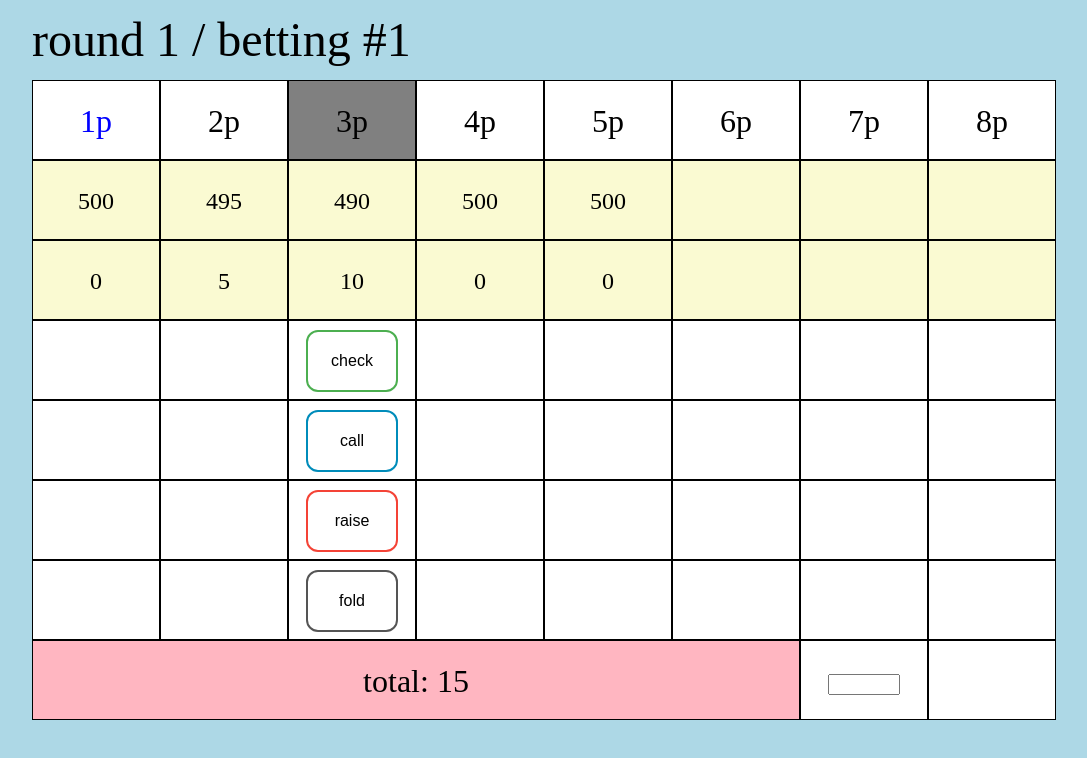
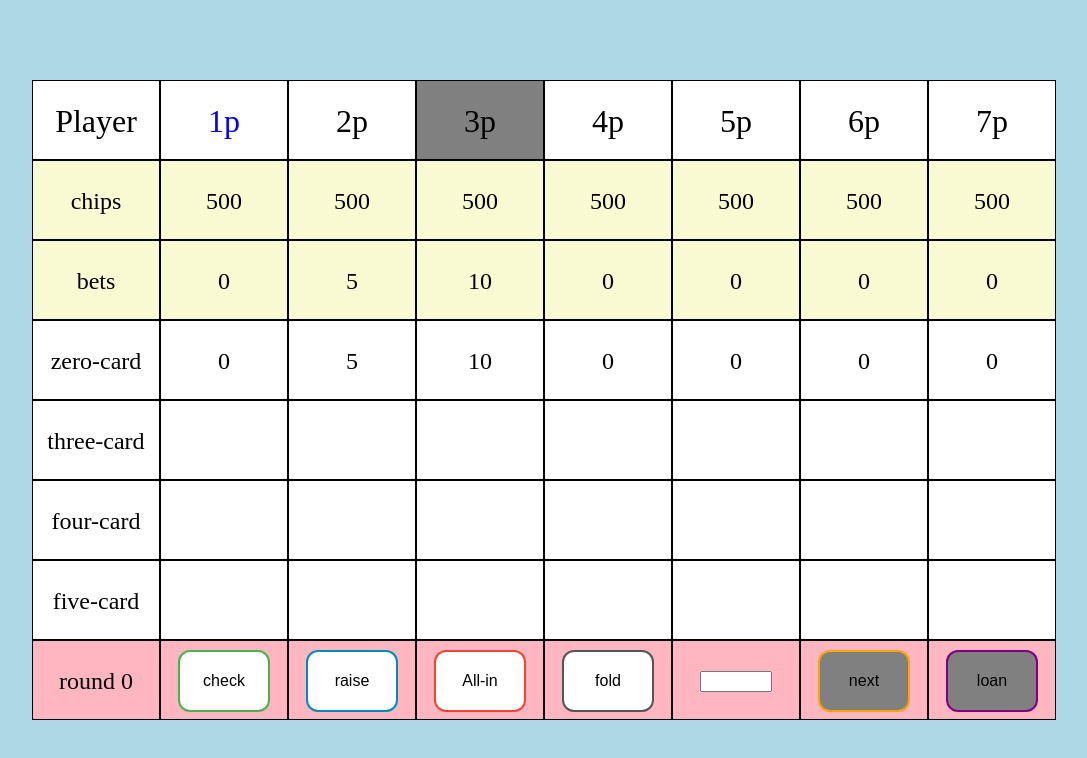
Before and after one commit to mathrabbit1028/Poker_Betting, a plain HTML site: page index.html in a window 1280 px wide. Both pictures are taken after a click on the button "next". Shown: the whole page, without its empty margins (96-1183 px from the left). Drawn offline with Linux system fonts and the light colour scheme.

Commit message:
new version 1.0
next version: loan added

```diff
--- a/index.html
+++ b/index.html
@@ -9,6 +9,7 @@
 </head>
 <body onload="start()">
     <div class="grid">
+        <div class="player">Player</div>
         <div class="player">1p</div>
         <div class="player">2p</div>
         <div class="player">3p</div>
@@ -16,7 +17,8 @@
         <div class="player">5p</div>
         <div class="player">6p</div>
         <div class="player">7p</div>
-        <div class="player">8p</div>
+
+        <div class="chips">chips</div>
         <div class="chips"></div>
         <div class="chips"></div>
         <div class="chips"></div>
@@ -24,6 +26,8 @@
         <div class="chips"></div>
         <div class="chips"></div>
         <div class="chips"></div>
+
+        <div class="chips">bets</div>
         <div class="chips"></div>
         <div class="chips"></div>
         <div class="chips"></div>
@@ -31,44 +35,50 @@
         <div class="chips"></div>
         <div class="chips"></div>
         <div class="chips"></div>
-        <div class="chips"></div>
-        <div class="chips"></div>
+        <div class="table">zero-card</div>
+        <div class="table"></div>
+        <div class="table"></div>
+        <div class="table"></div>
+        <div class="table"></div>
+        <div class="table"></div>
+        <div class="table"></div>
+        <div class="table"></div>
+
+        <div class="table">three-card</div>
+        <div class="table"></div>
+        <div class="table"></div>
+        <div class="table"></div>
+        <div class="table"></div>
+        <div class="table"></div>
+        <div class="table"></div>
+        <div class="table"></div>
+
+        <div class="table">four-card</div>
+        <div class="table"></div>
+        <div class="table"></div>
+        <div class="table"></div>
+        <div class="table"></div>
+        <div class="table"></div>
+        <div class="table"></div>
+        <div class="table"></div>
+
+        <div class="table">five-card</div>
+        <div class="table"></div>
+        <div class="table"></div>
+        <div class="table"></div>
+        <div class="table"></div>
+        <div class="table"></div>
+        <div class="table"></div>
+        <div class="table"></div>
+
+        <div class="betting" style="font-size: 1.5em">round 0</div>
         <div class="betting"><button class="button" id="check" onclick="check()">check</button></div>
-        <div class="betting"><button class="button" id="check" onclick="check()">check</button></div>
-        <div class="betting"><button class="button" id="check" onclick="check()">check</button></div>
-        <div class="betting"><button class="button" id="check" onclick="check()">check</button></div>
-        <div class="betting"><button class="button" id="check" onclick="check()">check</button></div>
-        <div class="betting"><button class="button" id="check" onclick="check()">check</button></div>
-        <div class="betting"><button class="button" id="check" onclick="check()">check</button></div>
-        <div class="betting"><button class="button" id="check" onclick="check()">check</button></div>
-        <div class="betting"><button class="button" id="call" onclick="call()">call</button></div>
-        <div class="betting"><button class="button" id="call" onclick="call()">call</button></div>
-        <div class="betting"><button class="button" id="call" onclick="call()">call</button></div>
-        <div class="betting"><button class="button" id="call" onclick="call()">call</button></div>
-        <div class="betting"><button class="button" id="call" onclick="call()">call</button></div>
-        <div class="betting"><button class="button" id="call" onclick="call()">call</button></div>
-        <div class="betting"><button class="button" id="call" onclick="call()">call</button></div>
-        <div class="betting"><button class="button" id="call" onclick="call()">call</button></div>
         <div class="betting"><button class="button" id="raise" onclick="raise()">raise</button></div>
-        <div class="betting"><button class="button" id="raise" onclick="raise()">raise</button></div>
-        <div class="betting"><button class="button" id="raise" onclick="raise()">raise</button></div>
-        <div class="betting"><button class="button" id="raise" onclick="raise()">raise</button></div>
-        <div class="betting"><button class="button" id="raise" onclick="raise()">raise</button></div>
-        <div class="betting"><button class="button" id="raise" onclick="raise()">raise</button></div>
-        <div class="betting"><button class="button" id="raise" onclick="raise()">raise</button></div>
-        <div class="betting"><button class="button" id="raise" onclick="raise()">raise</button></div>
+        <div class="betting"><button class="button" id="allin" onclick="allin()">All-in</button></div>
         <div class="betting"><button class="button" id="fold" onclick="fold()">fold</button></div>
-        <div class="betting"><button class="button" id="fold" onclick="fold()">fold</button></div>
-        <div class="betting"><button class="button" id="fold" onclick="fold()">fold</button></div>
-        <div class="betting"><button class="button" id="fold" onclick="fold()">fold</button></div>
-        <div class="betting"><button class="button" id="fold" onclick="fold()">fold</button></div>
-        <div class="betting"><button class="button" id="fold" onclick="fold()">fold</button></div>
-        <div class="betting"><button class="button" id="fold" onclick="fold()">fold</button></div>
-        <div class="betting"><button class="button" id="fold" onclick="fold()">fold</button></div>
-        <div class="total"></div>
-        <div class="input"><input type="number" style="width:5vw"></div>
-        <div class="next"><button class="button" id="next" onclick="next()">next</button></div>
-        <div class="box"> round 1 / betting #1</div>
+        <div class="betting"><input type="number" style="width:5vw"></div>
+        <div class="betting"><button class="button" id="next" onclick="next()">next</button></div>
+        <div class="betting"><button class="button" id="loan" onclick="loan()">loan</button></div>
     </div>
     <script src="src/index.js"></script>
 </body>
--- a/src/index.js
+++ b/src/index.js
@@ -1,22 +1,20 @@
-var number = 5;
+var number = 7;
 var initial = 500;
-var chips = [];
-var bets = [];
+var chips = [0];
+var bets = [[0], [0], [0], [0], [0]];
 var round = 0, betting = 0;
 var small = 5, large = 10, smallPlayer = 2, bigPlayer = 1;
-var dealer = -1, turn = -1;
-var total = 0, now = 0;
-var isfold = [], live = number;
+var dealer = 0, turn = 0, isFirst = true, ch = [0], keep = false;
+var now = 0;
+var isfold = [false];
 
 var playerList = document.querySelectorAll(".player");
 var chipsList = document.querySelectorAll(".chips");
+var tableList = document.querySelectorAll(".table");
 var buttonList = document.querySelectorAll(".button");
 
 function draw() {
-    total = 0;
-    document.querySelector(".box").innerHTML = "round " + round.toString() + " / betting #" + betting.toString();
-
-    for (var i = 0; i < number; i++) {
+    for (var i = 1; i <= number; i++) {
         if (i == dealer) playerList.item(i).style.color = "blue";
         else playerList.item(i).style.color = "black";
         if (i == turn) playerList.item(i).style.backgroundColor = "gray";
@@ -24,125 +22,172 @@ function draw() {
         if (isfold[i]) playerList.item(i).style.setProperty("text-decoration", "line-through");
     }
 
-    for (var i = 0; i < number; i++) {
+    for (var i = 1; i <= number; i++) {
         chipsList.item(i).innerHTML = chips[i];
     }
-    for (var i = 0; i < number; i++) {
-        chipsList.item(i + 8).innerHTML = bets[i];
-        total = total + bets[i];
+    for (var i = 1; i <= number; i++) {
+        bets[0][i] = 0;
+        for (var j = 1; j <= betting; j++) bets[0][i] = bets[0][i] + bets[j][i];
+        chipsList.item(i + 8).innerHTML = bets[0][i];
     }
 
-    for (var i = 0; i < 32; i++) {
-        if (i % 8 === turn) buttonList.item(i).style.display = "inline-block";
-        else buttonList.item(i).style.display = "none";
+    for (var i = 1; i <= number; i++) {
+        for (var j = 1; j <= betting; j++) tableList.item(i + 8 * j - 8).innerHTML = bets[j][i];
+        for (var j = betting + 1; j <= 4; j++) tableList.item(i +    8 * j - 8).innerHTML = "";
     }
 
-    document.querySelector(".total").innerHTML = "total: " + total.toString();
+    if (isFirst) buttonList.item(0).innerHTML = "check";
+    else buttonList.item(0).innerHTML = "call";
 
-    if (betting == 0 || betting == 5) document.querySelector("#next").style.display = "inline-block";
-    else document.querySelector("#next").style.display = "none";
+    if (!keep) {
+        document.querySelector("#next").disabled = false;
+        for (var i = 0; i < 4; i++) buttonList.item(i).disabled = true;
+    }
+    else {
+        document.querySelector("#next").disabled = true;
+        for (var i = 0; i < 4; i++) buttonList.item(i).disabled = false;
+        if (chips[turn] <= now) {
+            buttonList.item(0).disabled = true;
+            buttonList.item(1).disabled = true;
+        }
+        else {
+            buttonList.item(0).disabled = false;
+            buttonList.item(1).disabled = false;
+        }
+    }
+
+    if (betting == 0) document.querySelector("#loan").disabled = false;
+    else document.querySelector("#loan").disabled = true;
+
 }
 
 function next() {
+    keep = true;
+    isFirst = true;
     if (betting == 0) {
-        dealer = (dealer + 1) % number;
+        for (var i = 1; i <= number; i++) {
+            for (var j = 0; j <= 4; j++) bets[j][i] = 0;
+        }
+        dealer = dealer % number + 1;
         round = round + 1;
         betting = 1;
-        smallPlayer = (dealer + 1) % number;
-        bigPlayer = (dealer + 2) % number;
+        smallPlayer = dealer % number + 1;
+        bigPlayer = (dealer + 1) % number + 1;
         turn = bigPlayer;
-        chips[smallPlayer] = chips[smallPlayer] - round * small;
-        bets[smallPlayer] = round * small;
-        chips[bigPlayer] = chips[bigPlayer] - round * large;
-        bets[bigPlayer] = round * large;
-        now = round * large;
+        bets[1][smallPlayer] = 1 * small;
+        bets[1][bigPlayer] = 1 * large;
+        now = 1 * large;
     }
-    if (betting == 5) {
+    else if (0 < betting && betting < 4) {
+        turn = smallPlayer;
+        betting++;
+        now = 0;
+        for (var i = 1; i <= number; i++) ch[i] = 0;
+    }
+    else if (betting >= 4) {
+        keep = false;
         var val = 1 * document.querySelector("input").value;
-        if (val == '') alert("winner error");
+        if (val == '') {
+            alert("winner error");
+        }
         else {
             document.querySelector("input").value = '';
-            var cnt = 0, iswin = [];
-            for (var i = 0; i < number; i++) iswin.push(false);
+            var cnt = 0, iswin = [false];
+            for (var i = 1; i <= number; i++) iswin.push(false);
             while (val > 0) {
                 cnt++;
-                iswin[val % 10 - 1] = true;
+                iswin[val % 10] = true;
                 val = (val - val % 10) / 10;
             }
-            for (var i = 0; i < number; i++) {
+            for (var i = 1; i <= number; i++) {
+                if (iswin[i]) {
+                    for (var j = 1; j <= number; j++) {
+                        if (bets[0][i] * cnt < bets[0][j]) {
+                            chips[i] = chips[i] + bets[0][i];
+                            chips[j] = chips[j] - bets[0][i];
+                        }
+                        else {
+                            chips[i] = chips[i] + bets[0][j] / cnt;
+                            chips[j] = chips[j] - bets[0][j] / cnt;
+                        }
+                    }
+                }
                 isfold[i] = false;
-                bets[i] = 0;
-                if (iswin[i]) chips[i] = chips[i] + (total - total % cnt) / cnt;
             }
+            betting = 0;
         }
-        betting = 0;
     }
     draw();
 }
 
-function gameEnd() {
-    dealer = (dealer + 1) % number;
-    betting = 1;
-    round++;
+function turnChange() {
+    var starter = turn;
+    ch[turn] = 1;
+    do {
+        turn = turn % number + 1;
+        if (starter == turn) break;
+    } while (isfold[turn] || chips[turn] == bets[turn]);
 
-}
-
-function turnChange() {
-    do {
-        turn = (turn + 1) % number;
-        if (betting >= 2 && turn == smallPlayer) betting++;
-        if (betting == 1 && turn == bigPlayer) {
-            betting++;
-            turn = smallPlayer;
+    if (starter == turn) {
+        betting = 4;
+        keep = false;
+    }
+    else {
+        var cnt = number;
+        for (var i = 1; i <= number; i++) {
+            if (isfold[i] || chips[i] == bets[betting][i]) cnt--;
         }
-    } while (isfold[turn]);
-    if (betting == 5) {
-        turn = -1;
-        alert("input winner");
+        if (cnt == 0) {
+            betting = 4;
+            keep = false;
+        }
+        else {
+            keep = false;
+            for (var i = 1; i <= number; i++) {
+                if (isfold[i] || chips[i] == bets[betting][i]) continue;
+                if (bets[betting][i] == now && ch[i] == 1) continue;
+                keep = true;
+            }
+        }
     }
+    isFirst = false;
 }
 
 function check() {
-    turnChange();
-    draw();
-}
-
-function call() {
-    chips[turn] = chips[turn] - now + bets[turn];
-    bets[turn] = now;
-
+    bets[betting][turn] = now;
     turnChange();
     draw();
 }
 
 function raise() {
     var val = 1 * document.querySelector("input").value;
-    if (val == '' || val <= 0) alert("raise error");
+    if (val == '' || val <= 0 || now + val > chips[turn]) alert("raise error");
     else {
         document.querySelector("input").value = '';
         now = now + val;
-        chips[turn] = chips[turn] - now + bets[turn];
-        bets[turn] = now;
-
+        bets[betting][turn] = now;
         turnChange();
         draw();
     }
 }
 
+function allin() {
+    bets[betting][turn] = chips[turn];
+    now = Math.max(now, bets[betting][turn]);
+    turnChange();
+    draw();
+}
+
 function fold() {
     isfold[turn] = true;
-    live--;
-    if (live == 1) {
-        betting = 5;
-        turn = -1;
-    }
-    else turnChange();
+    turnChange();
     draw();
 }
 
 function start() {
-    for (var i = 0; i < number; i++) chips.push(initial);
-    for (var i = 0; i < number; i++) bets.push(0);
-    for (var i = 0; i < number; i++) isfold.push(false);
+    for (var i = 1; i <= number; i++) chips.push(initial);
+    for (var i = 1; i <= number; i++) for (var j = 0; j <= 4; j++) bets[j].push(0);
+    for (var i = 1; i <= number; i++) isfold.push(false);
+    for (var i = 1; i <= number; i++) ch.push(0);
     draw();
 }
--- a/src/style.css
+++ b/src/style.css
@@ -37,25 +37,7 @@ body {
     text-align: center;
     line-height: 10vh;
 }
-.betting {
-    margin: 0px;
-    border: 1px black solid;
-    background-color: white;
-    text-align: center;
-    line-height: 10vh;
-}
-.total {
-    grid-column: 1 / 7;
-    grid-row: 8 / 9;
-    margin: 0px;
-    border: 1px black solid;
-    background-color: lightpink;
-    font-size: 2em;
-    text-align: center;
-    line-height: 10vh;
-}
-
-.input {
+.table {
     margin: 0px;
     border: 1px black solid;
     background-color: white;
@@ -63,12 +45,10 @@ body {
     text-align: center;
     line-height: 10vh;
 }
-
-.next {
+.betting {
     margin: 0px;
     border: 1px black solid;
-    background-color: white;
-    font-size: 1.5em;
+    background-color: lightpink;
     text-align: center;
     line-height: 10vh;
 }
@@ -96,23 +76,32 @@ body {
     background-color: #4CAF50;
     color: white;
 }
-#call {
+#check:disabled {
+    background-color: gray;
+}
+#raise {
     background-color: white;
     color: black;
     border: 2px solid #008CBA;
 }
-#call:hover {
+#raise:hover {
     background-color: #008CBA;
     color: white;
 }
-#raise {
+#raise:disabled {
+    background-color: gray;
+}
+#allin {
     background-color: white;
     color: black;
     border: 2px solid #f44336;
 }
-#raise:hover {
+#allin:hover {
     background-color: #f44336;
     color: white;
+}
+#allin:disabled {
+    background-color: gray;
 }
 #fold {
     background-color: white;
@@ -123,12 +112,30 @@ body {
     background-color: #555555;
     color: white;
 }
+#fold:disabled {
+    background-color: gray;
+}
 #next {
     background-color: white;
     color: black;
-    border: 2px solid lightpink;
+    border: 2px solid orange;
 }
 #next:hover {
-    background-color: lightpink;
+    background-color: orange;
     color: white;
 }
+#next:disabled {
+    background-color: gray;
+}
+#loan {
+    background-color: white;
+    color: black;
+    border: 2px solid purple;
+}
+#loan:hover {
+    background-color: purple;
+    color: white;
+}
+#loan:disabled {
+    background-color: gray;
+}
```
